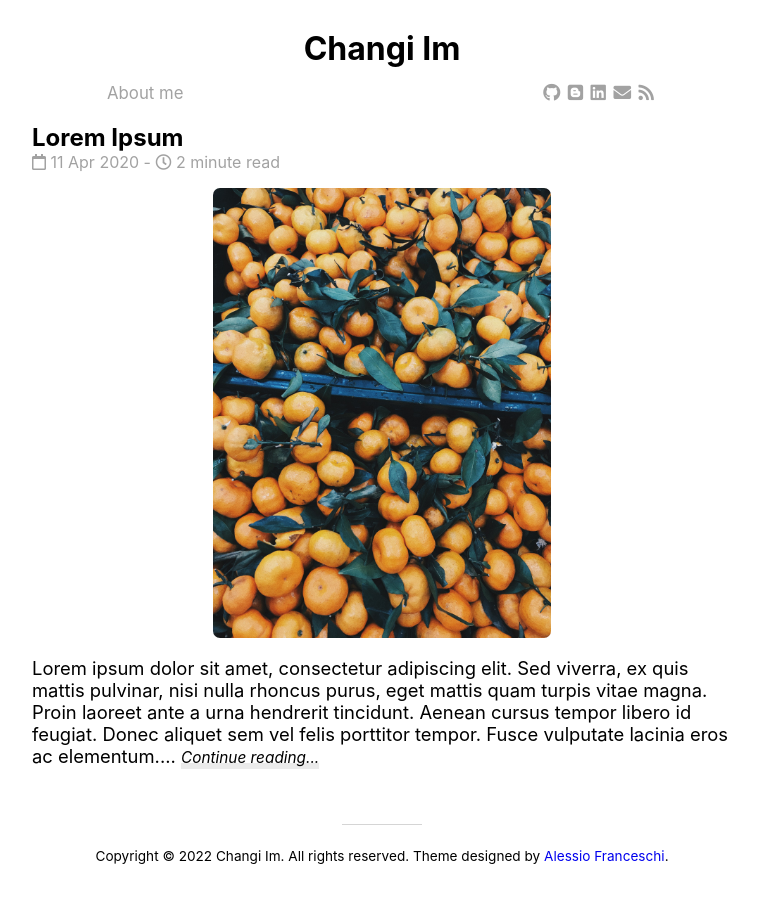
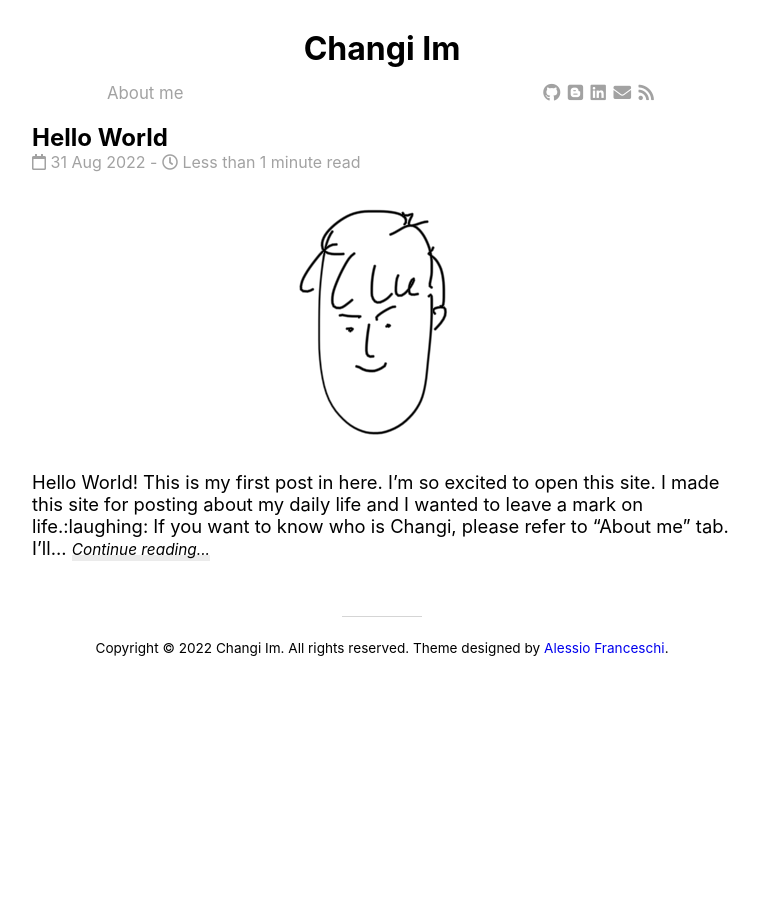
Before and after one commit to Changi-Im/Changi-Im.github.io, a Jekyll site: the page built from index.html, in a window 1280 px wide. Shown: the whole page, without its empty margins (258-1017 px from the left). Built offline with Jekyll 4.4.1, drawn with Linux system fonts in a browser that asks for light colours; nearby versions of some CDN libraries; the list of posts is cut into pages by our own code; some of the changed lines change nothing that is shown.

Commit message:
Create blog

```diff
--- a/_posts/2020-04-11-lorem-ipsum.md
+++ /dev/null
@@ -1,17 +0,0 @@
----
-title: Lorem Ipsum
-layout: post
-categories: [Tips, Markdown]
-image: /assets/img/oranges.jpg
-description: "Lorem Ipsum"
----
-
-Lorem ipsum dolor sit amet, consectetur adipiscing elit. Sed viverra, ex quis mattis pulvinar, nisi nulla rhoncus purus, eget mattis quam turpis vitae magna. Proin laoreet ante a urna hendrerit tincidunt. Aenean cursus tempor libero id feugiat. Donec aliquet sem vel felis porttitor tempor. Fusce vulputate lacinia eros ac elementum. Donec odio sapien, efficitur at congue a, rhoncus et nisi. Vivamus imperdiet, dolor at bibendum tincidunt, mauris neque scelerisque quam, suscipit venenatis odio nibh at orci. Quisque accumsan lacinia metus eu porttitor. Aenean commodo libero ut neque aliquam scelerisque. Morbi facilisis justo quis ante volutpat imperdiet. Aliquam convallis mi nibh, eget venenatis ante efficitur vitae. Curabitur in risus eu sapien pretium volutpat. Mauris et enim a neque consectetur tincidunt ut eu velit.
-
-Duis augue dolor, interdum vitae ultricies ac, suscipit in orci. In gravida egestas dui in tristique. Quisque dictum turpis at quam finibus, in ullamcorper dolor mollis. Nullam ante quam, efficitur eget magna id, tempor lobortis diam. Nam ante ligula, elementum in posuere non, auctor nec purus. Praesent euismod metus vitae diam varius sodales. Aenean eget hendrerit lacus. Donec eleifend tristique lacus. Integer id magna at orci dapibus rhoncus sit amet at lorem. Suspendisse quis neque dui. Ut imperdiet venenatis nisi, eget ornare risus tincidunt vel. Duis et accumsan dui, a aliquam mi. Morbi at condimentum metus, quis consectetur dui.
-
-Nunc interdum accumsan condimentum. Fusce vulputate non ligula id ultricies. Integer at feugiat orci. Nam at lorem condimentum, commodo justo et, iaculis arcu. Sed vitae posuere justo. Morbi pharetra facilisis ex vel interdum. Vestibulum vestibulum, lorem et fringilla vulputate, justo ligula tempus nisl, vitae auctor urna lorem a urna. Nullam nec dapibus mi. Sed turpis libero, efficitur vel vulputate vel, laoreet nec sem.
-
-Sed a tellus nisl. Integer nec sapien non velit mollis mollis ac sed justo. Etiam sed diam viverra, ullamcorper enim quis, molestie lacus. Proin sagittis egestas sapien condimentum finibus. Suspendisse semper non eros eu venenatis. Cras laoreet nisl at elit maximus, quis viverra nulla sollicitudin. Donec scelerisque, lectus et pulvinar pellentesque, dolor metus scelerisque risus, non sagittis nisi mauris et massa. Nunc eu pellentesque mi. Curabitur iaculis scelerisque tempor. Integer at erat ut quam blandit gravida. Suspendisse ut maximus magna.
-
-Donec vel porta felis. Donec porttitor est sed arcu dapibus, vel suscipit metus fermentum. Proin a orci non lacus egestas condimentum ac a lacus. Integer sit amet consequat nibh. Nam vitae mauris eget lorem consectetur sodales. Vivamus malesuada est eget euismod placerat. Phasellus placerat libero at porttitor facilisis. Curabitur cursus, nisl at placerat euismod, ipsum erat convallis nulla, sit amet sodales est orci in massa. Sed nec diam vitae mauris tempor pharetra. Nulla facilisi. Phasellus efficitur tempor sagittis. Etiam dapibus turpis purus, sed dictum mauris elementum at.
--- /dev/null
+++ b/_posts/2022-08-31-hello-world.md
@@ -0,0 +1,13 @@
+---
+title: Hello World
+layout: post
+categories: [Life]
+image: /assets/img/me.jpg
+description: "Hello World"
+---
+![](/assets/img/me.png)
+
+Hello World! This is my first post in here. I'm so excited to open this site. I made this site for posting about my daily life and I wanted to leave a mark on life.:laughing:
+If you want to know who is Changi, please refer to "About me" tab.
+I'll post not only my daily life, but also exciting projects which i did.
+Let's see you guys in the next post!
--- a/about.md
+++ b/about.md
@@ -1,29 +1,10 @@
 ---
-title: This is YAMT!
+title: Hi, I'm Changi!
 layout: post
 image: /assets/img/logo.jpg
 description: "Welcome to YAMT - Yet Another Minimal Theme."
 ---
 ![](/assets/img/me.png)
 
-Welcome to YAMT - Yet Another Minimal Theme. YAMT is a minimal Jekyll theme focused on simplicity and ease-of-use. It has great modularity, allowing you to easily decide what you actually want on your website.
-
-* hello
-{:toc}
-
-## Features
-- Minimal and clean design.
-- Fully modular: activate and load only what you really need.
-- Works great on mobile and smaller screens.
-- Supports [Disqus](https://disqus.com/) comments activated only on button press, if you activate them.
-- [Google Analytics](https://www.google.com/analytics/) support.
-- [Open Graph](https://ogp.me/) and [Twitter Cards](https://developer.twitter.com/en/docs/tweets/optimize-with-cards/guides/getting-started) support to better index the website content on search engines and social networks.
-- [MathJAX](https://www.mathjax.org/) and [LaTeX](https://www.latex-project.org/) optional support. Write beautiful math!
-- [RSS](https://github.com/jekyll/jekyll-feed) support.
-- Beautiful [Syntax Highlight](https://yamt.netlify.app/2020/05/19/special-formatting.html#syntax-highlight). Write some code and show it in a graceful way.
-
-## Installation
-[Read here](https://github.com/PandaSekh/Jekyll-YAMT#installation).
-
-## Customization
-[Read here](https://github.com/PandaSekh/Jekyll-YAMT#customize).
+Welcome to Changi website.
+Well, I'm feeling little bit lazy now, so let me introduce about me later! :wink:
```
